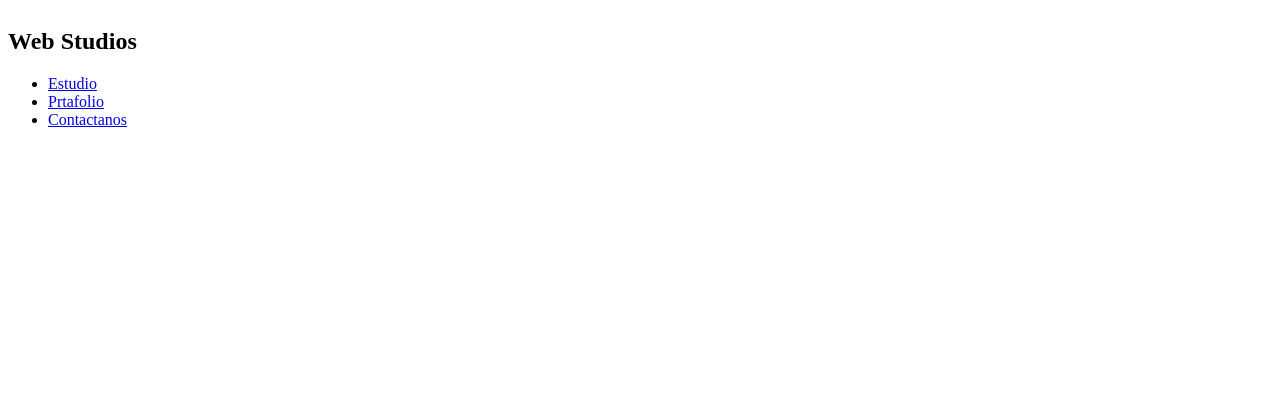
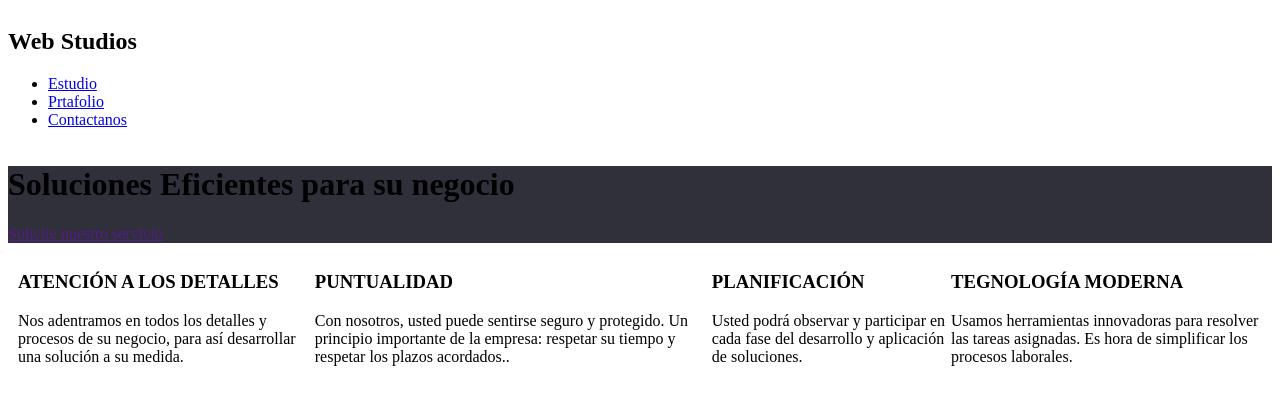
Before and after one commit to renzodamian33/hw01-tarea1, a plain HTML site: page index.html in a window 1280 px wide. Drawn offline with Linux system fonts and the light colour scheme.

Commit message:
los parrafos y los etilos

```diff
--- a/index.html
+++ b/index.html
@@ -18,5 +18,29 @@
     </ul>
    </div>
 </nav>
+<div class="bg">
+    <H1>Soluciones Eficientes para su negocio</H1>
+    <a href="">Solicite nuestro servicio</a>
+</div>
+
+<div class="par">
+    <div class="div1">
+        <h3>ATENCIÓN A LOS DETALLES</h3>
+        <p>Nos adentramos en todos los detalles y procesos de su negocio, para así desarrollar una solución a su medida.</p>
+    </div>
+    <div class="div2">
+        <h3>PUNTUALIDAD</h3>
+        <p>Con nosotros, usted puede sentirse seguro y protegido. Un principio importante de la empresa: respetar su tiempo y respetar los plazos acordados..</p>
+    </div>
+    <div class="div3">
+        <h3>PLANIFICACIÓN</h3>
+        <p>Usted podrá observar y participar en cada fase del desarrollo y aplicación de soluciones.</p>
+    </div>
+    <div class="div4">
+        <h3>TEGNOLOGÍA MODERNA</h3>
+        <p>Usamos herramientas innovadoras para resolver las tareas asignadas. Es hora de simplificar los procesos laborales.</p>
+    </div>
+</div>
+
 </body>
 </html>
--- a/styles.css
+++ b/styles.css
@@ -6,3 +6,12 @@
     display: block;
     align-content: center;
 }
+.bg{
+    background: #2F303A;
+    text-decoration: #FFFF;
+    right: center;
+}
+.par{
+    margin: 10px;
+    display: flex;
+}
```
